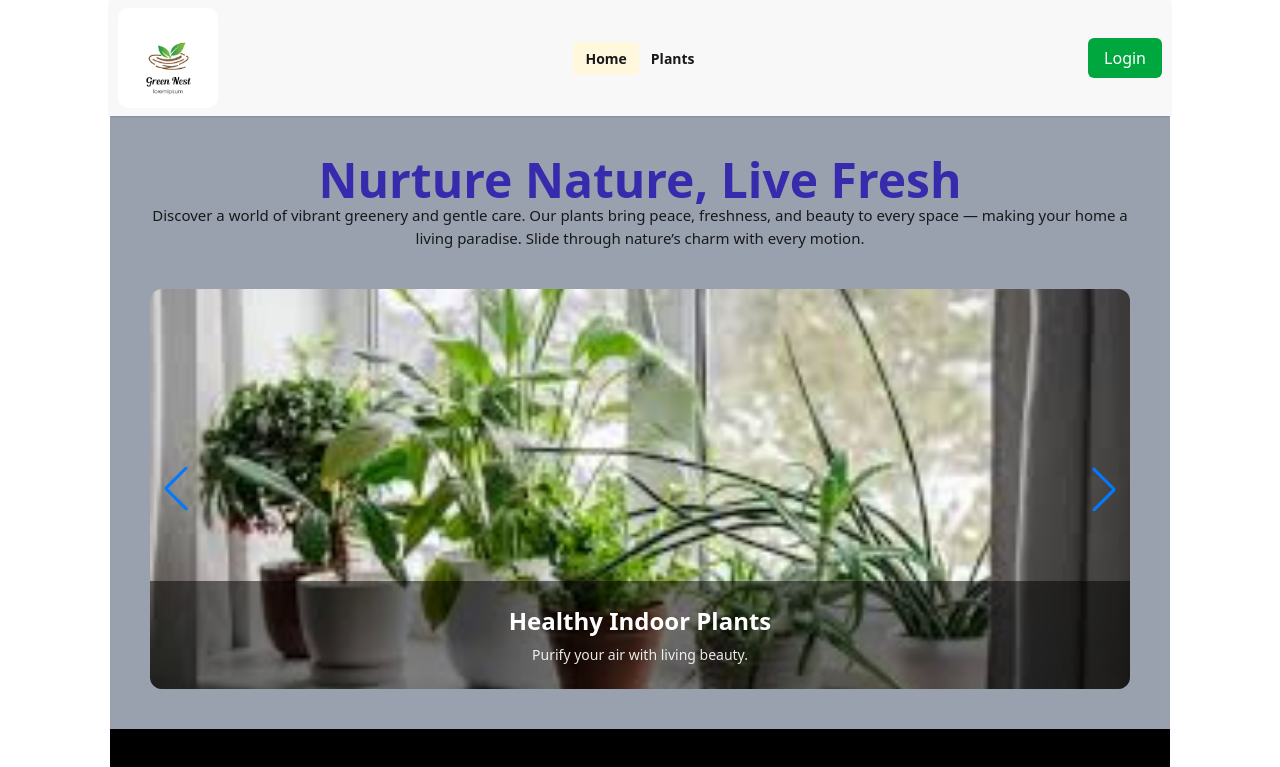
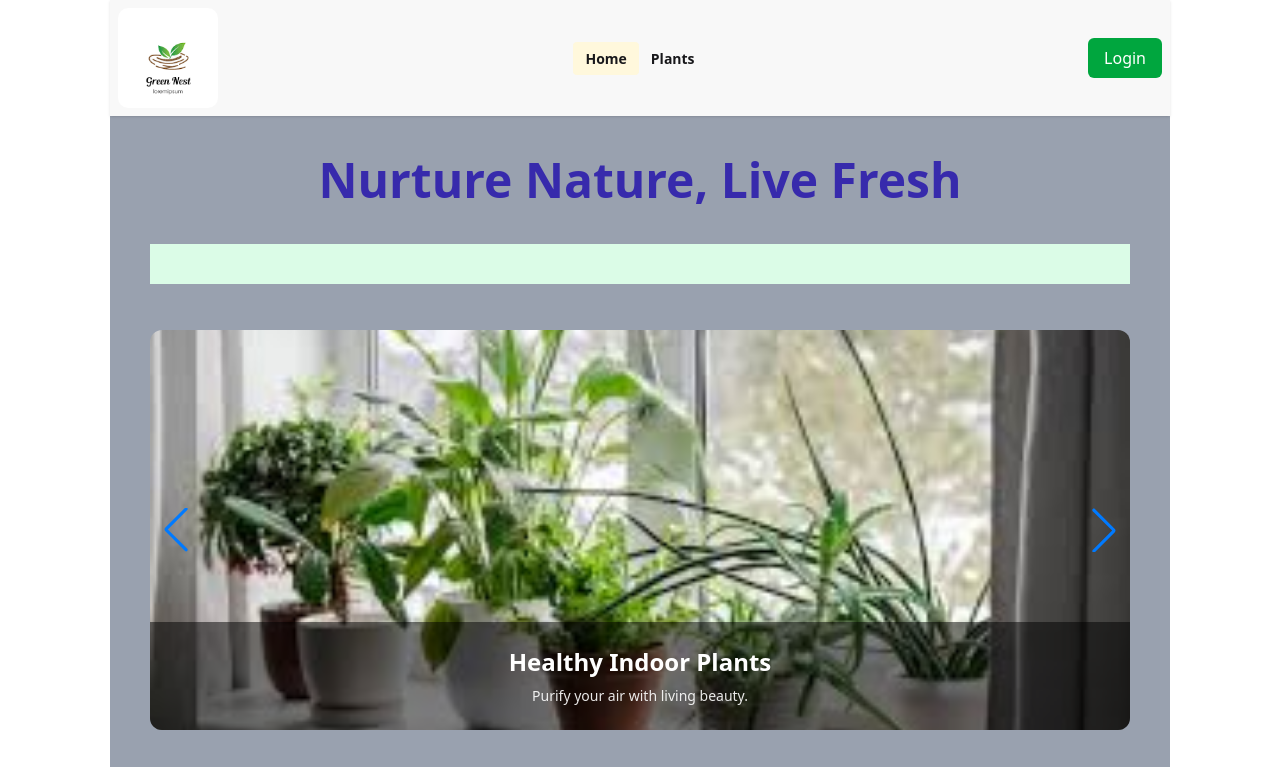
Before and after one commit to mahfozweb/web-assignment-nine, a React (Vite) app: page / in a window 1280 px wide. Shown: the top 767 px of the page. Built offline with nearby package versions, Linux system fonts and the light colour scheme; no server answers.

Commit message:
added marque

```diff
--- a/src/Components/Extra.jsx
+++ b/src/Components/Extra.jsx
@@ -19,9 +19,12 @@ const Extra = () => {
           temperate zones. Their beauty derives from the unique heart shape of
           their charming blooms.
         </p>
+        <marquee className="bg-green-100 text-green-800 font-semibold py-2">
+          🌿 Welcome to GreenLeaf Store — Plant of the Week: Peace Lily 🌸
+        </marquee>
       </div>
-      <div className="first-card md:flex p-5 gap-5">
-        <div className="left  max-w-[50%] h-full">
+      <div className="first-card md:flex p-1  md:p-5 gap-5">
+        <div className="left pb-2 md:pb-0  md:max-w-[50%] h-full">
           <img
             className=" h-full rounded-[10px]"
             src="https://images.contentstack.io/v3/assets/bltcedd8dbd5891265b/blt4a4af7e6facea579/6668df6ceca9a600983250ac/beautiful-flowers-hero.jpg?q=70&width=828&auto=webp"
@@ -44,7 +47,7 @@ const Extra = () => {
             </div>
           </div>
           <div>
-            <button className="text-white bg-red-500 font bold text-4xl btn mt-30 py-6">
+            <button className="text-white bg-red-500 font bold text-4xl btn mt-10 md:mt-30 py-6 mb-5 md:mb-0">
               Buy Now
             </button>
           </div>
--- a/src/Pages/Home.jsx
+++ b/src/Pages/Home.jsx
@@ -17,11 +17,15 @@ const Home = () => {
           <h1 className="text-5xl font-bold text-indigo-800">
             Nurture Nature, Live Fresh
           </h1>
-          <p className="text-[15px]">
-            Discover a world of vibrant greenery and gentle care. Our plants
-            bring peace, freshness, and beauty to every space — making your home
-            a living paradise. Slide through nature’s charm with every motion.
-          </p>
+          <div className="pt-10">
+            <marquee className="bg-green-100 text-green-800 font-semibold py-2">
+              🌿 Welcome to GreenLeaf Store — Plant of the Week: Peace Lily 🌸..
+              🌿 Discover a world of vibrant greenery and gentle care. Our
+              plants🌸 .. 🌿bring peace, freshness, and beauty to every space —
+              making your home🌸.. 🌿a living paradise. Slide through nature’s
+              charm with every motion.🌸
+            </marquee>
+          </div>
         </div>
         <Hero></Hero>
       </div>
```
